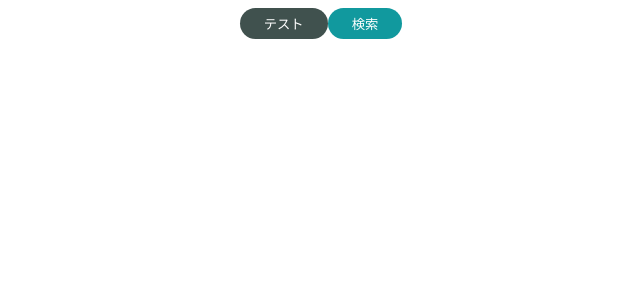
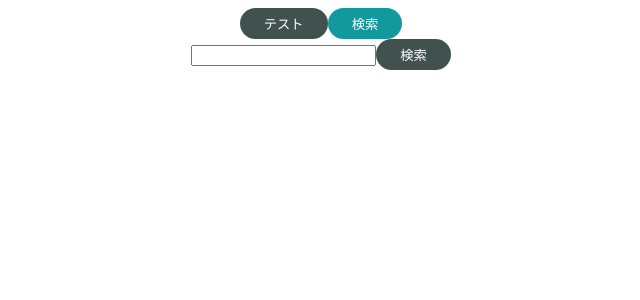
Before and after one commit to takayuki-s/react-atomic-design, a React (Create React App) app: page / in a window 1280 px wide. Shown: the top 300 px of the page, without its empty margins (319-959 px from the left). Built offline with nearby package versions, Linux system fonts and the light colour scheme.

Commit message:
molecule作成

```diff
--- a/src/App.js
+++ b/src/App.js
@@ -1,5 +1,6 @@
 import { PrimaryButton } from "./components/atoms/button/PrimaryButton";
 import { SecondaryButton } from "./components/atoms/button/SecondaryButton";
+import { SearchInput } from "./components/molecules/SearchInput";
 import "./styles.css";
 
 export default function App() {
@@ -7,6 +8,8 @@ export default function App() {
     <div className="App">
       <PrimaryButton>テスト</PrimaryButton>
       <SecondaryButton>検索</SecondaryButton>
+      <br />
+      <SearchInput />
     </div>
   );
 }
--- /dev/null
+++ b/src/components/molecules/SearchInput.jsx
@@ -0,0 +1,10 @@
+import { PrimaryButton } from "../atoms/button/PrimaryButton";
+
+export const SearchInput = () => {
+  return (
+    <div>
+      <input />
+      <PrimaryButton>検索</PrimaryButton>
+    </div>
+  );
+};
```
